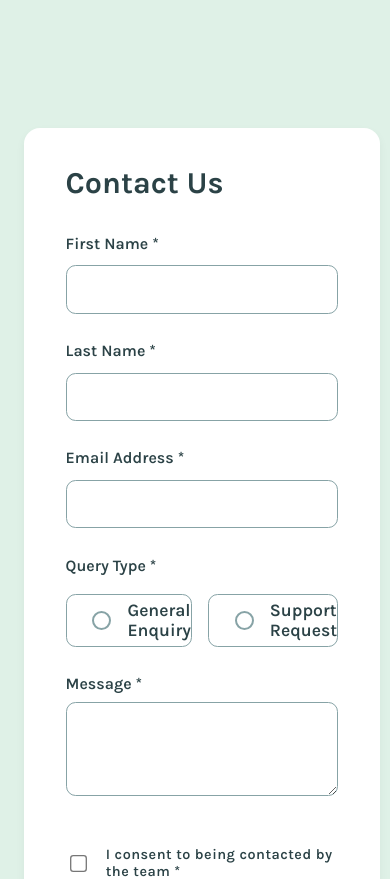
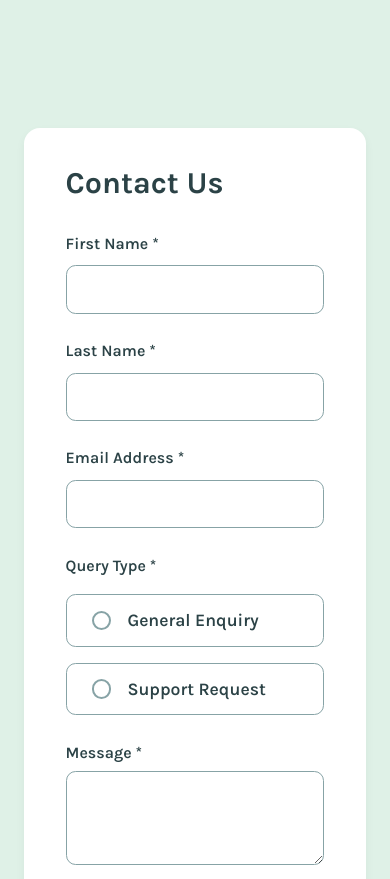
Before and after one commit to Tatiana-Golub/contact-form, a React (Create React App) app: page / in a window 390 px wide. Shown: the top 879 px of the page. Built offline with nearby package versions, Linux system fonts and the light colour scheme.

Commit message:
fix: adaptive layout

```diff
--- a/public/styles.css
+++ b/public/styles.css
@@ -85,6 +85,12 @@ input[type="checkbox"] {
 
 input:focus,
 textarea:focus {
+    border-color: var(--green-600);
+    outline: none;
+}
+
+input:hover,
+textarea:hover {
     border-color: var(--green-600);
     outline: none;
 }
@@ -223,3 +229,13 @@ button:hover {
         text-align: center;
     }
 }
+
+@media (max-width: 450px) {
+    .radio-group {
+        flex-direction: column;
+    }
+
+    .radio-box {
+    flex: 1 0 auto;
+}
+}
```
Lines whose indentation alone changed are shown as unchanged.
